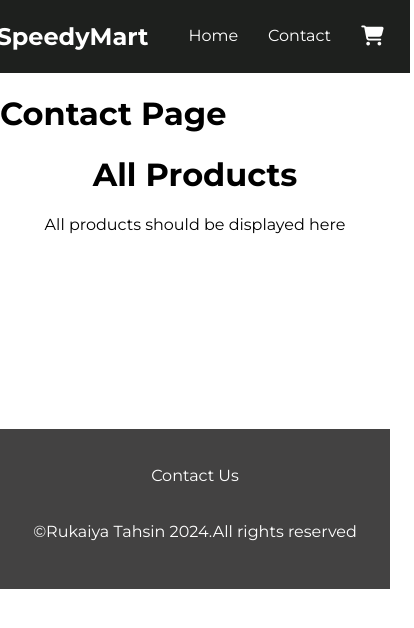
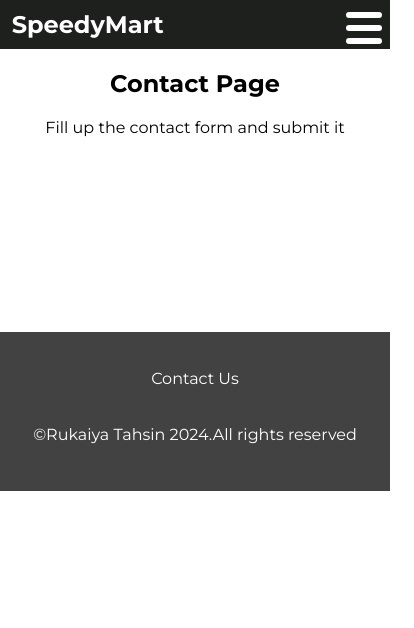
Before and after one commit to tahsinrukaiya/eCom-Website, a React (Vite) app in the folder starter-code/: page /contact in a window 390 px wide. Shown: the top 628 px of the page, 414 px wide, since content can reach past the window. Built offline with nearby package versions, Linux system fonts and the light colour scheme.

Commit message:
deploying the site with some updates

```diff
--- a/starter-code/src/components/App.jsx
+++ b/starter-code/src/components/App.jsx
@@ -1,24 +1,26 @@
 import NavBar from "./NavBar"
-import Main from "./Main"
 import Footer from "./Footer"
 import { Routes, Route } from "react-router-dom";
 import Home from "./pages/Home";
 import Contact from "./pages/Contact";
+
 import ShoppingCart from "./pages/ShoppingCart";
+import RouteNotFound from "./RouteNotFound";
+
 
 
 export default function App() {
     return (
         <div className="App">
             <NavBar />
+
             <Routes>
-                <Route>
-                    <Route path="/" element={<Home />} />
-                    <Route path="/contact" element={<Contact />} />
-                    <Route path="/shopping_cart" element={<ShoppingCart />} />
-                </Route>
+                <Route index element={<Home />} />
+                <Route path="contact" element={<Contact />} />
+                <Route path="shopping_cart" element={<ShoppingCart />} />
+                <Route path="*" element={<RouteNotFound />} />
             </Routes>
-            <Main />
+
             <Footer />
 
         </div >
--- a/starter-code/src/components/NavBar.jsx
+++ b/starter-code/src/components/NavBar.jsx
@@ -1,14 +1,29 @@
 import "../styles/index.css"
-import { Link } from "react-router-dom"
+import { useState } from "react"
+import { Link, NavLink } from "react-router-dom"
 
 export default function NavBar() {
-    return <div className="navBar">
-        <span className="logo">SpeedyMart</span>
-        <ul className="navItem">
-            <li><Link to="index">Home</Link></li>
-            <li><Link to="contact">Contact</Link></li>
-            <li><Link><i className="fa-solid fa-cart-shopping"></i></Link>
-            </li>
-        </ul>
-    </div>
+
+    const [menuOpen, setMenuOpen] = useState(false);
+
+    return (
+        <>
+            <div className="navBar">
+                <div className="logo">
+                    <span><Link to="/">SpeedyMart</Link></span></div>
+                <div className="menu" onClick={() =>
+                    setMenuOpen(!menuOpen)
+                }>
+                    <span></span>
+                    <span></span>
+                    <span></span>
+                </div>
+                <ul className={menuOpen ? "open" : ""}>
+                    <li><NavLink to="/">Home</NavLink></li>
+                    <li><NavLink to="contact">Contact</NavLink></li>
+                    <li><Link><i className="fa-solid fa-cart-shopping"></i></Link>
+                    </li>
+                </ul>
+            </div>
+        </>)
 }
--- /dev/null
+++ b/starter-code/src/components/RouteNotFound.jsx
@@ -0,0 +1,7 @@
+export default function RouteNotFound() {
+    return (
+        <div>
+            <p>Page not found!</p>
+        </div>
+    )
+}
--- a/starter-code/src/components/pages/Contact.jsx
+++ b/starter-code/src/components/pages/Contact.jsx
@@ -1,8 +1,9 @@
 
 export default function Contact() {
     return (
-        <div>
-            <h1>Contact Page</h1>
+        <div className="heading_one">
+            <h2>Contact Page</h2>
+            <p>Fill up the contact form and submit it</p>
         </div>
     );
 }
--- a/starter-code/src/components/pages/Home.jsx
+++ b/starter-code/src/components/pages/Home.jsx
@@ -1,7 +1,8 @@
 export default function Home() {
     return (
-        <div>
-            <h1>Home</h1>
+        <div className="heading_one">
+            <h2>All Products</h2>
+            <p>All products should be displayed here</p>
         </div>
     );
 }
--- a/starter-code/src/styles/index.css
+++ b/starter-code/src/styles/index.css
@@ -13,28 +13,38 @@ body {
   color: white;
   font-size: 24px;
   font-weight: 700;
+  margin-left: 3%;
 }
 
 .navBar {
   width: 100%;
   background: #1E201E;
   display: flex;
-  justify-content: center;
+  justify-content: space-between;
   align-items: center;
-  padding: 10px;
+  padding-top: 10px;
+  padding-bottom: 10px;
   position: sticky;
   top: 0;
 }
 
-.navItem {
+.navBar ul {
   color: white;
   list-style: none;
   display: flex;
-
+  margin-right: 3%;
 }
 
-.navItem li {
+.navBar li a {
+  transition: 0.3s;
+}
+
+.navBar ul li {
   padding-right: 30px;
+}
+
+.navBar ul.open {
+  display: flex;
 }
 
 a:-webkit-any-link {
@@ -42,12 +52,36 @@ a:-webkit-any-link {
   color: white;
 }
 
+.navBar ul li a:hover {
+  background-color: #434242;
+  padding: 10px;
+  border-radius: 3px;
+}
+
+.navBar .menu {
+  display: none;
+  position: absolute;
+  top: 0.75rem;
+  right: 0.5rem;
+  flex-direction: column;
+  justify-content: space-between;
+  width: 2.25rem;
+  height: 2rem;
+}
+
+.navBar .menu span {
+  height: 0.4rem;
+  width: 100%;
+  background-color: #fff;
+  border-radius: 0.2rem;
+}
+
 .fa-cart-shopping {
   color: white;
   font-size: 20px;
 }
 
-.heading1 {
+.heading_one {
   text-align: center;
   margin-top: 5%;
 }
@@ -64,3 +98,41 @@ a:-webkit-any-link {
   font-weight: normal;
   font-size: 16px;
 }
+
+
+/*-------------------------------MEDIA QUERY--------------------------*/
+@media only screen and (max-width:480px) {
+  .navBar .menu {
+    display: flex;
+  }
+
+  .navBar {
+    flex-direction: column;
+    align-items: start;
+  }
+
+  .navBar ul {
+    display: none;
+    flex-direction: column;
+    width: 100%;
+    margin-bottom: 0.25rem;
+  }
+
+  .navBar ul li {
+    width: 100%;
+    text-align: center;
+    padding-top: 20px;
+  }
+
+  .navBar ul {
+    padding-left: 0;
+    padding-bottom: 30px;
+  }
+
+  .navBar ul li a {
+    margin: 0.2rem 0.5rem;
+
+  }
+}
+
+@media only screen and (max-width:853px) {}
```
Also changed, not shown: 1 other file (tests, documents, lock files or other folders).
